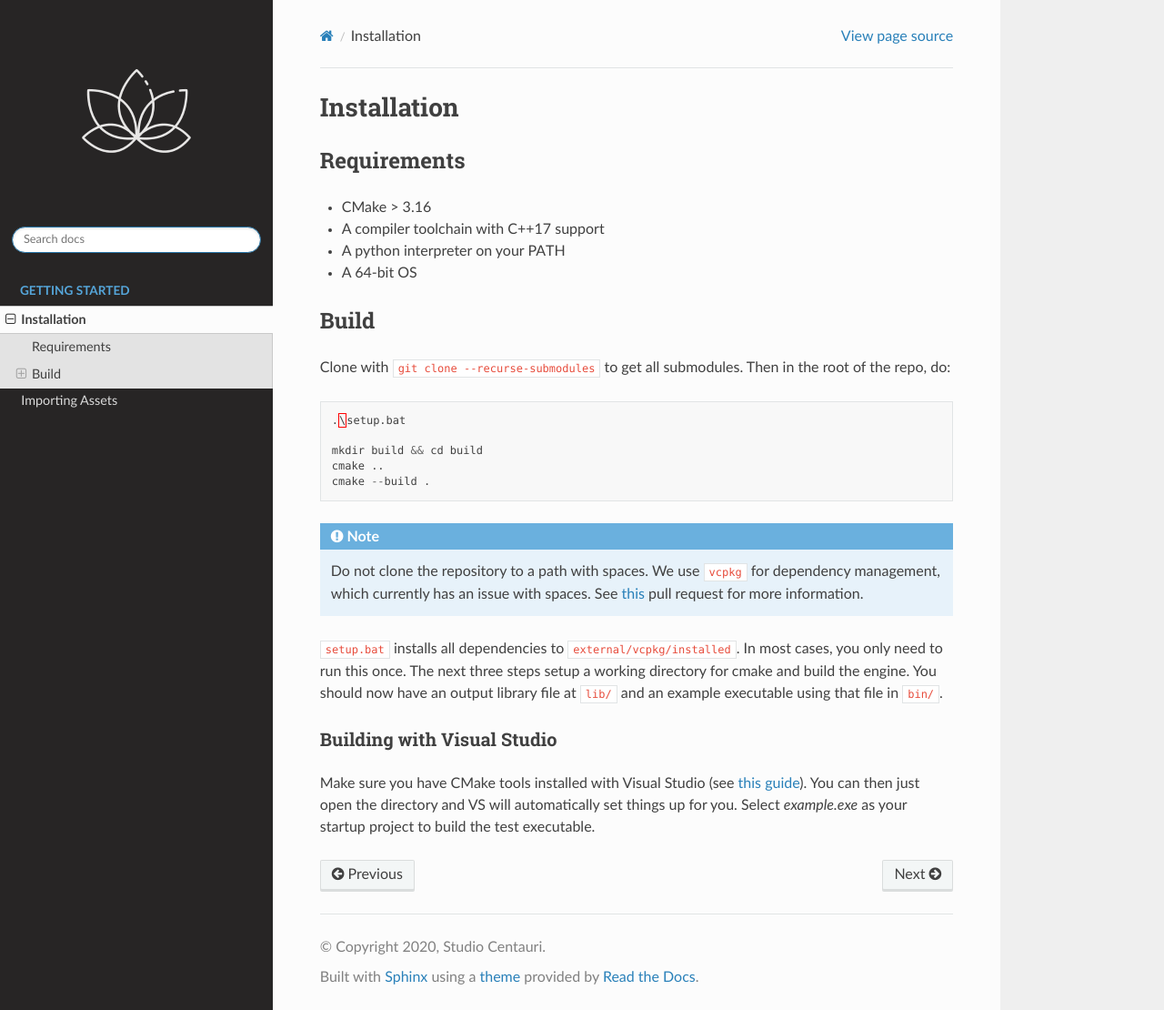
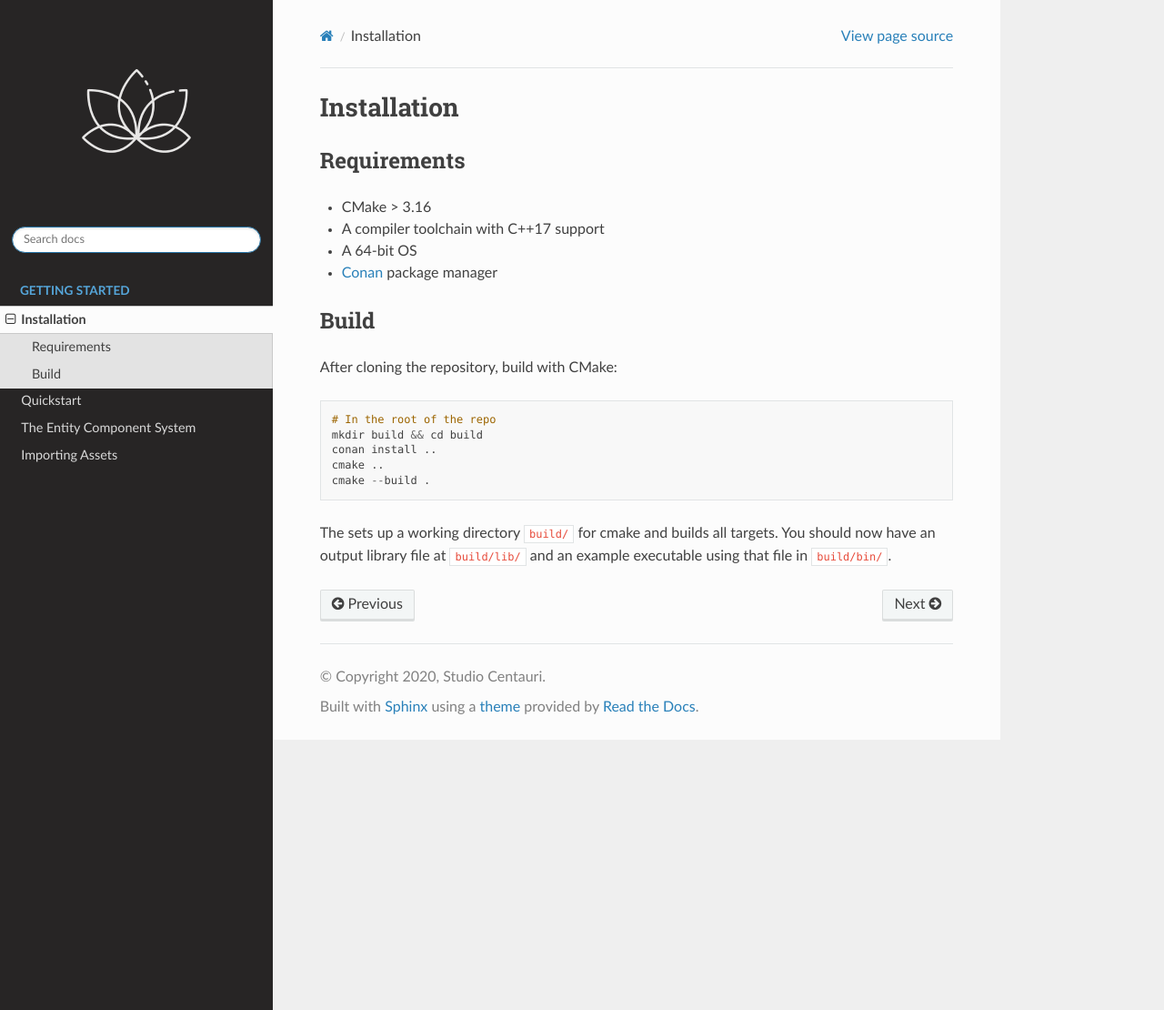
Before and after one commit to mayant15/lotus, a Sphinx documentation site: the page built from docs/manual/install.rst, in a window 1280 px wide and 1110 px high. Shown: the whole window at 91% size. Built offline with Sphinx 7.4.7 and the Read the Docs theme 2.0.0, drawn with Linux system fonts in a browser that asks for light colours.

Commit message:
Update install instructions and quickstart docs

```diff
--- a/docs/conf.py
+++ b/docs/conf.py
@@ -15,7 +15,7 @@ primary_domain = 'cpp'
 # Tell sphinx what the pygments highlight language should be.
 highlight_language = 'cpp'
 
-extensions = ["breathe"]
+extensions = ["breathe", "sphinx.ext.autosectionlabel"]
 
 # Add any paths that contain templates here, relative to this directory.
 templates_path = ['_templates']
--- a/docs/index.rst
+++ b/docs/index.rst
@@ -14,4 +14,6 @@ be found here, along with key API documentation. For a complete reference of the
    :caption: Getting Started
 
    manual/install
+   manual/quickstart
+   manual/ecs
    manual/importing
--- /dev/null
+++ b/docs/manual/ecs.rst
@@ -0,0 +1,5 @@
+The Entity Component System
+===========================
+
+Component Serialization
+-----------------------
--- a/docs/manual/install.rst
+++ b/docs/manual/install.rst
@@ -6,28 +6,19 @@ Requirements
 
 * CMake > 3.16
 * A compiler toolchain with C++17 support
-* A python interpreter on your PATH
 * A 64-bit OS
+* `Conan <https://conan.io/>`_ package manager
 
 Build
 ------
 
-Clone with ``git clone --recurse-submodules`` to get all submodules. Then in the root of the repo, do::
+After cloning the repository, build with CMake::
 
-    .\setup.bat
-
+    # In the root of the repo
     mkdir build && cd build
+    conan install ..
     cmake ..
     cmake --build .
 
-.. NOTE::
-   Do not clone the repository to a path with spaces. We use ``vcpkg`` for dependency management, which currently has an issue with spaces. See `this <https://github.com/microsoft/vcpkg/pull/13126>`_ pull request for more information.
-
-``setup.bat`` installs all dependencies to ``external/vcpkg/installed``. In most cases, you only need to run this once. The next three steps setup a working directory for cmake and build the engine.
-You should now have an output library file at ``lib/`` and an example executable using that file in ``bin/``.
-
-Building with Visual Studio
-+++++++++++++++++++++++++++
-
-Make sure you have CMake tools installed with Visual Studio (see `this guide <https://docs.microsoft.com/en-us/cpp/build/cmake-projects-in-visual-studio?view=vs-2019>`_).
-You can then just open the directory and VS will automatically set things up for you. Select `example.exe` as your startup project to build the test executable.
+The sets up a working directory ``build/`` for cmake and builds all targets. You should now have an output library file at
+``build/lib/`` and an example executable using that file in ``build/bin/``.
```
Also changed, not shown: docs/manual/quickstart.rst (added, +60 -0 lines).
